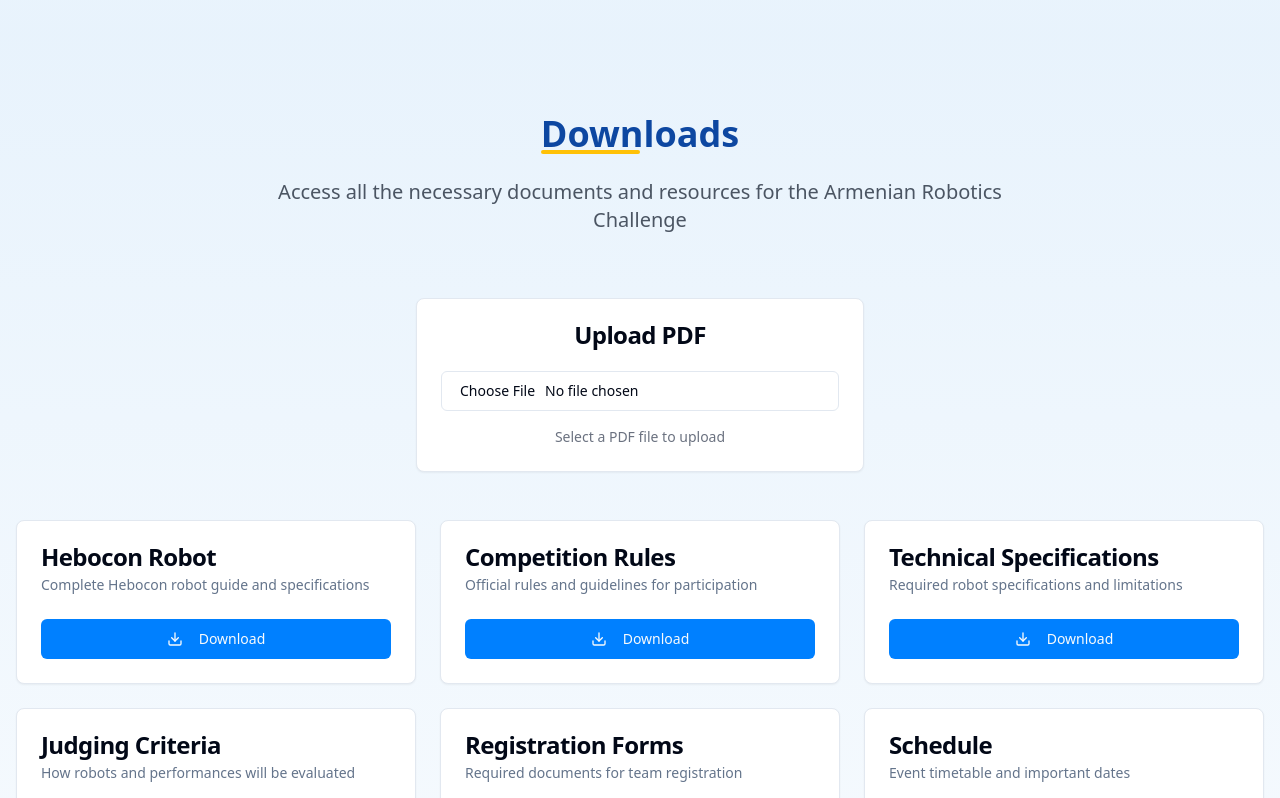
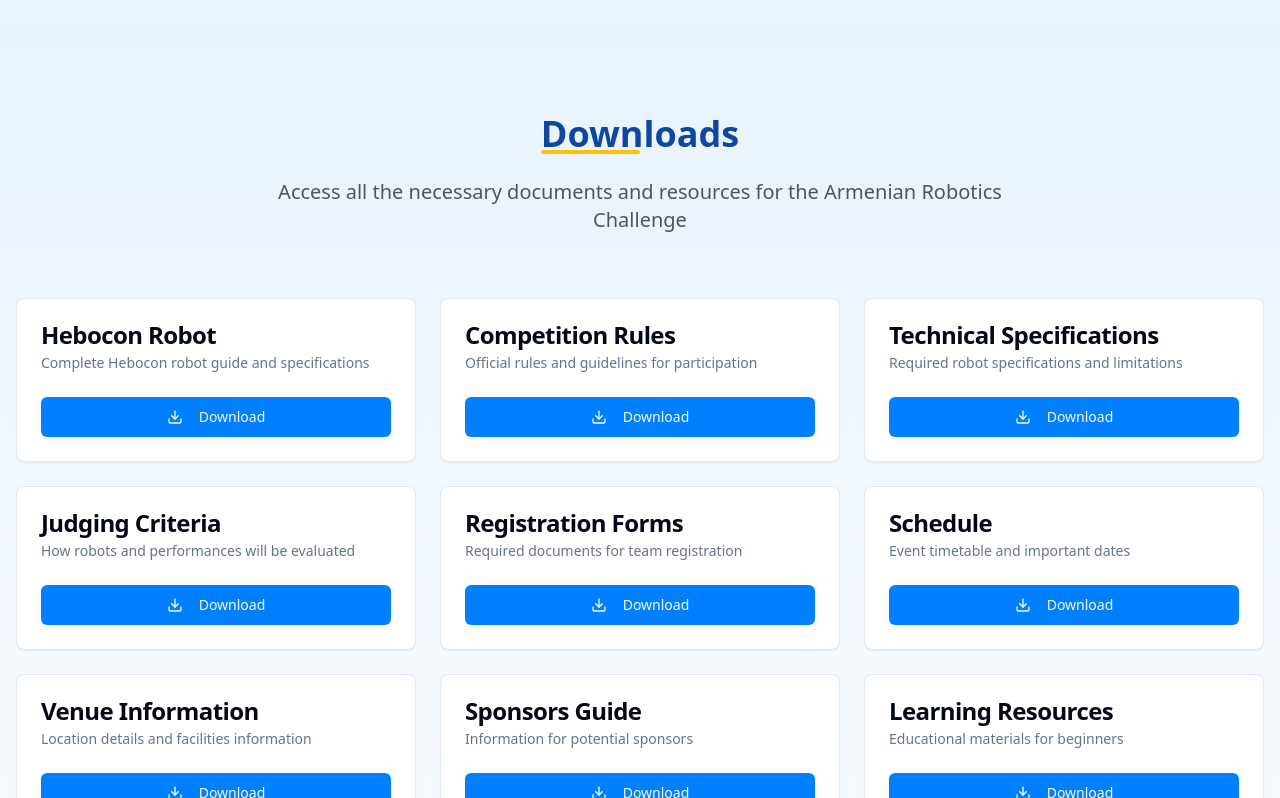
Before and after one commit to NarekCreaverse/armenia-robotics-hub-online, a React (Vite) app: page / in a window 1280 px wide. Shown: the part 2422-3220 px from the top of the page. Built offline with nearby package versions, Linux system fonts and the light colour scheme.

Commit message:
Remove PDF upload section
Removed the PDF upload section from the Downloads component. Updated `Downloads.tsx`.

```diff
--- a/src/components/Downloads.tsx
+++ b/src/components/Downloads.tsx
@@ -1,20 +1,10 @@
 import { useLanguage } from "@/hooks/useLanguage";
 import { Card, CardContent, CardDescription, CardHeader, CardTitle } from "@/components/ui/card";
 import { Button } from "@/components/ui/button";
-import { Input } from "@/components/ui/input";
-import { Download, Upload } from "lucide-react";
-import { useState } from "react";
-import { useToast } from "@/hooks/use-toast";
+import { Download } from "lucide-react";
 
 const Downloads = () => {
   const { language } = useLanguage();
-  const { toast } = useToast();
-  const [uploadedPdfs, setUploadedPdfs] = useState<Array<{
-    id: number;
-    name: string;
-    url: string;
-    file: File;
-  }>>([]);
 
   const categories = [
     {
@@ -110,59 +100,12 @@ const Downloads = () => {
     downloadButton: {
       en: "Download",
       am: "Ներբեռնել"
-    },
-    uploadTitle: {
-      en: "Upload PDF",
-      am: "Բեռնել PDF"
-    },
-    uploadButton: {
-      en: "Upload",
-      am: "Բեռնել"
-    },
-    uploadedFiles: {
-      en: "Uploaded Files",
-      am: "Բեռնված ֆայլեր"
     }
   };
 
   const handleDownload = (category: any) => {
     // For all items including Hebocon Robot, just show alert with PDF file name
     alert(`Download requested for: ${category.fileName}`);
-  };
-
-  const handlePdfUpload = (event: React.ChangeEvent<HTMLInputElement>) => {
-    const file = event.target.files?.[0];
-    if (file && file.type === 'application/pdf') {
-      const url = URL.createObjectURL(file);
-      const newPdf = {
-        id: Date.now(),
-        name: file.name,
-        url: url,
-        file: file
-      };
-      setUploadedPdfs(prev => [...prev, newPdf]);
-      toast({
-        title: language === 'en' ? "PDF Uploaded" : "PDF բեռնված է",
-        description: language === 'en' ? `${file.name} has been uploaded successfully` : `${file.name} բեռնվել է հաջողությամբ`,
-      });
-      // Reset the input
-      event.target.value = '';
-    } else {
-      toast({
-        title: language === 'en' ? "Invalid File" : "Անվավեր ֆայլ",
-        description: language === 'en' ? "Please select a PDF file" : "Խնդրում ենք ընտրել PDF ֆայլ",
-        variant: "destructive"
-      });
-    }
-  };
-
-  const handlePdfDownload = (pdf: { name: string; url: string; file: File }) => {
-    const link = document.createElement('a');
-    link.href = pdf.url;
-    link.download = pdf.name;
-    document.body.appendChild(link);
-    link.click();
-    document.body.removeChild(link);
   };
 
   return (
@@ -174,58 +117,6 @@ const Downloads = () => {
             {downloadTexts.description[language]}
           </p>
         </div>
-
-        {/* PDF Upload Section */}
-        <div className="mb-12">
-          <Card className="max-w-md mx-auto">
-            <CardHeader>
-              <CardTitle className="text-center">{downloadTexts.uploadTitle[language]}</CardTitle>
-            </CardHeader>
-            <CardContent>
-              <div className="flex flex-col gap-4">
-                <Input
-                  type="file"
-                  accept=".pdf"
-                  onChange={handlePdfUpload}
-                  className="cursor-pointer"
-                />
-                <p className="text-sm text-gray-500 text-center">
-                  {language === 'en' ? 'Select a PDF file to upload' : 'Ընտրեք PDF ֆայլ բեռնելու համար'}
-                </p>
-              </div>
-            </CardContent>
-          </Card>
-        </div>
-
-        {/* Uploaded PDFs Section */}
-        {uploadedPdfs.length > 0 && (
-          <div className="mb-12">
-            <h3 className="text-2xl font-bold text-arc-darkblue mb-6 text-center">
-              {downloadTexts.uploadedFiles[language]}
-            </h3>
-            <div className="grid grid-cols-1 md:grid-cols-2 lg:grid-cols-3 gap-6">
-              {uploadedPdfs.map((pdf) => (
-                <Card key={pdf.id} className="hover-scale transition-all duration-300">
-                  <CardHeader>
-                    <CardTitle className="text-lg">{pdf.name}</CardTitle>
-                    <CardDescription>
-                      {language === 'en' ? 'Uploaded PDF Document' : 'Բեռնված PDF փաստաթուղթ'}
-                    </CardDescription>
-                  </CardHeader>
-                  <CardContent>
-                    <Button
-                      onClick={() => handlePdfDownload(pdf)}
-                      className="w-full"
-                    >
-                      <Download className="mr-2" />
-                      {downloadTexts.downloadButton[language]}
-                    </Button>
-                  </CardContent>
-                </Card>
-              ))}
-            </div>
-          </div>
-        )}
 
         {/* Static Downloads Section */}
         <div className="grid grid-cols-1 md:grid-cols-2 lg:grid-cols-3 gap-6">
```
